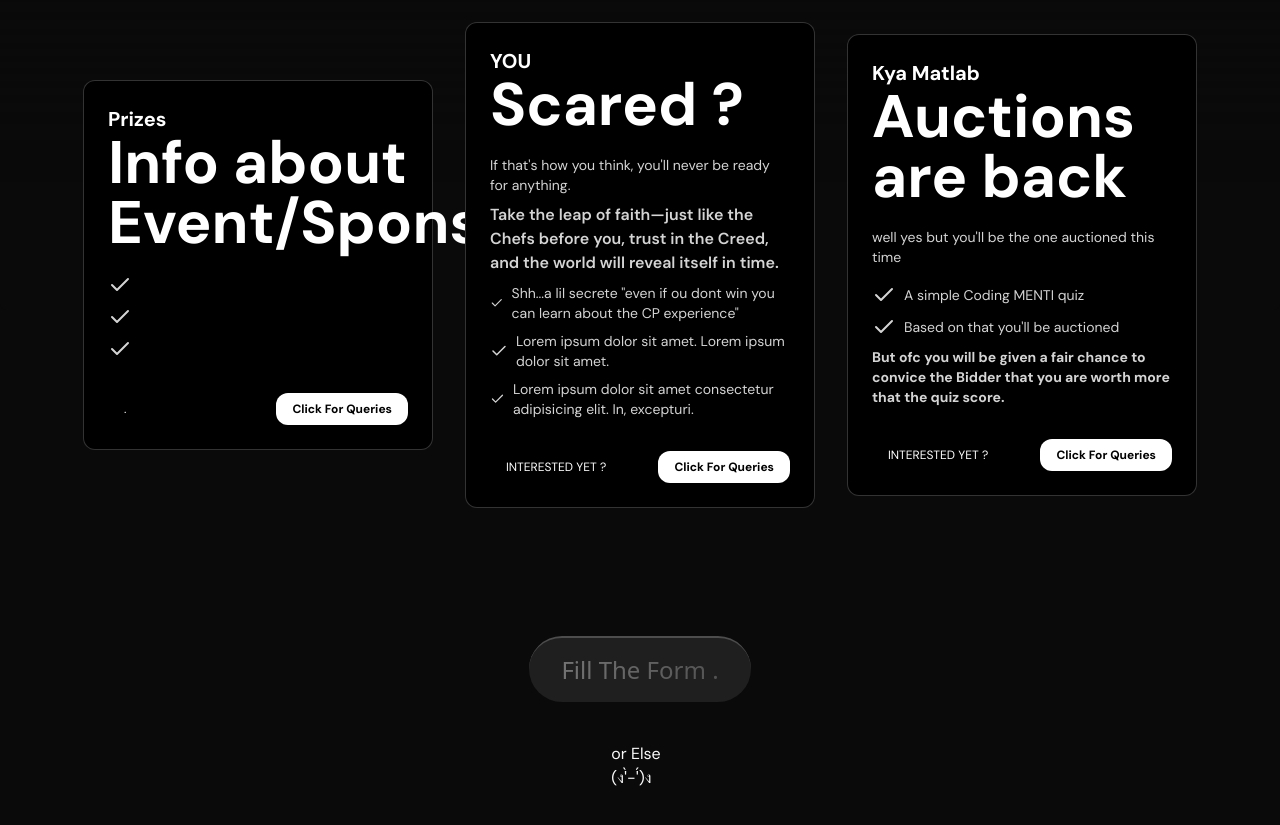
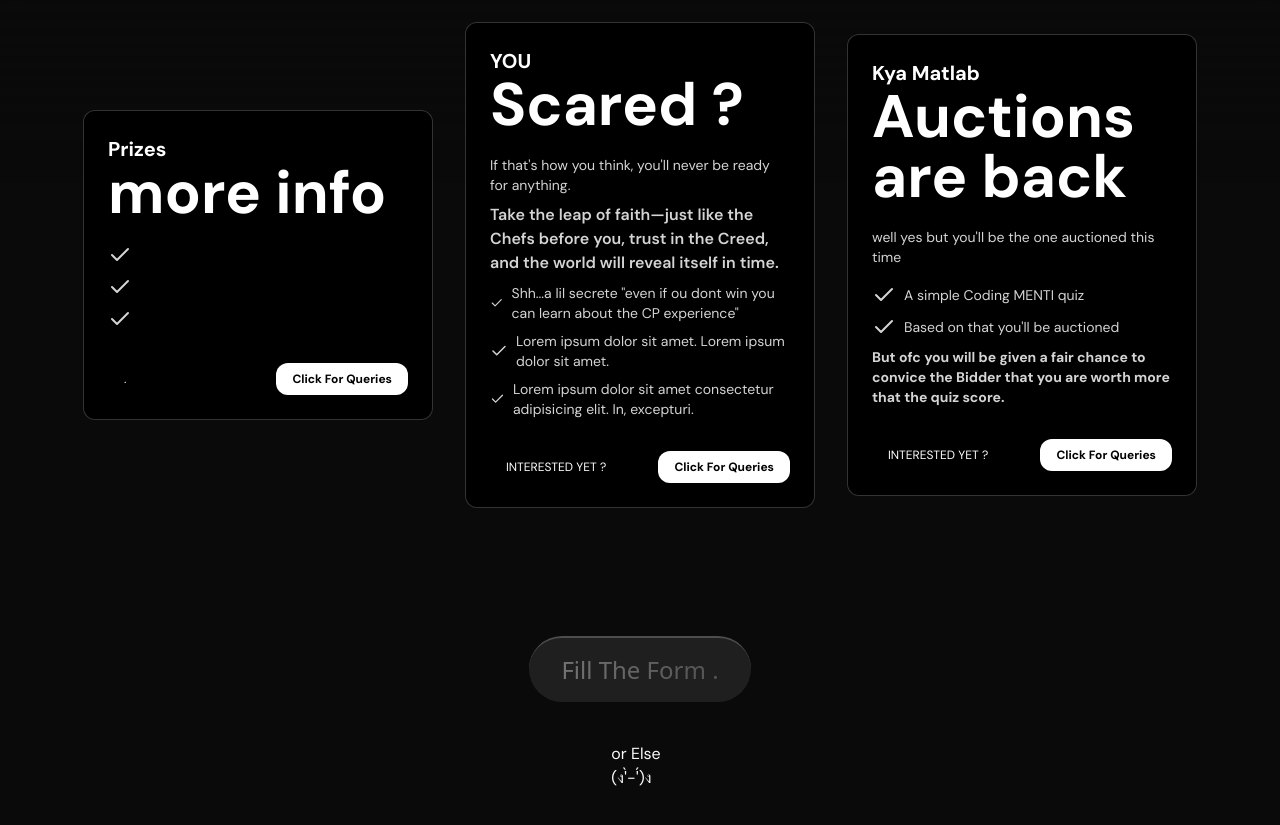
Before and after one commit to SkundKumar/CPL2.0, a Next.js app: page / in a window 1280 px wide. Shown: the part 3780-4605 px from the top of the page. Built offline with nearby package versions, Linux system fonts and the light colour scheme.

Commit message:
card change

```diff
--- a/src/app/page.tsx
+++ b/src/app/page.tsx
@@ -68,7 +68,7 @@ px-5 py-24 [background:radial-gradient(125%_125%_at_50%_10%,
                 className="text-xl font-bold text-neutral-600 dark:text-white "
               >
                 Prizes
-                <h2 className="text-6xl mb-5">Info about Event/Sponser</h2>
+                <h2 className="text-6xl mb-5">more info</h2>
               </CardItem>
               {/*card content first*/}
               <CardItem
```
